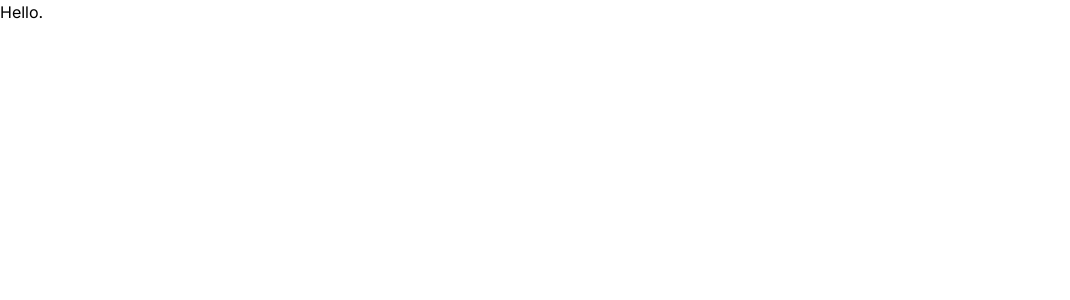
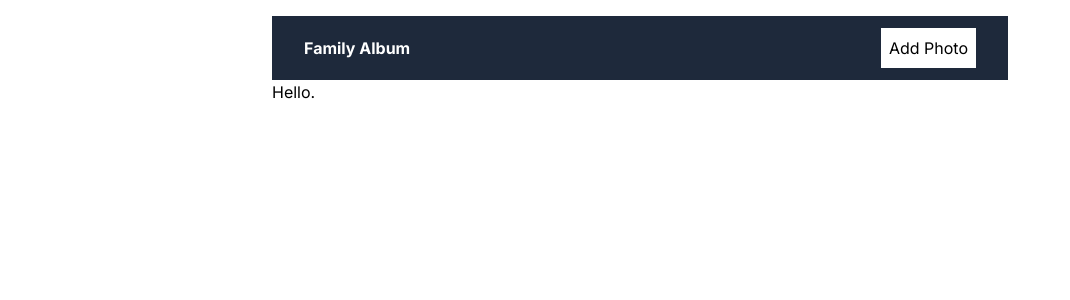
Before and after one commit to johnVundi/NextJs, a Next.js app: page / in a window 1280 px wide. Shown: the top 300 px of the page, without its empty margins (0-1070 px from the left). Built offline with nearby package versions, Linux system fonts and the light colour scheme.

Commit message:
styled the Navbar

```diff
--- a/app/layout.js
+++ b/app/layout.js
@@ -1,5 +1,6 @@
 import { Inter } from 'next/font/google'
 import './globals.css'
+import Navbar from '@/components/Navbar'
 
 const inter = Inter({ subsets: ['latin'] })
 
@@ -11,7 +12,12 @@ export const metadata = {
 export default function RootLayout({ children }) {
   return (
     <html lang="en">
-      <body className={inter.className}>{children}</body>
+      <body className={inter.className}>
+       <div className="max-w-3xl mx-auto p-4">
+         <Navbar />
+        {children}
+       </div>
+        </body>
     </html>
   )
 }
--- a/components/Navbar.js
+++ b/components/Navbar.js
@@ -2,9 +2,9 @@ import Link from "next/link"
 
 export default function Navbar(){
     return(
-        <nav>
-            <Link href={"/"}>Family Album</Link>
-            <Link href={"/addPhoto"}>Add Photo </Link>
+        <nav className="flex justify-between items-center bg-slate-800 px-8 py-3">
+            <Link className="text-white font-bold" href={"/"}>Family Album</Link>
+            <Link className="p-2 bg-white" href={"/addPhoto"}>Add Photo </Link>
         </nav>
     )
 }
```
